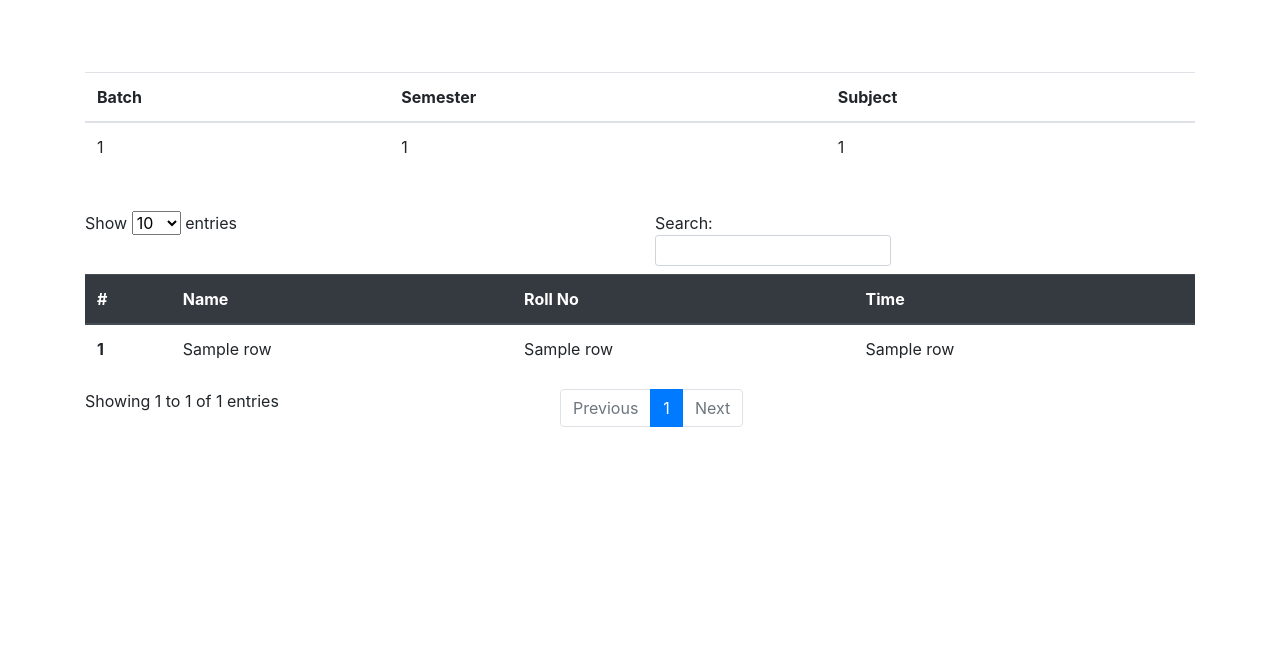
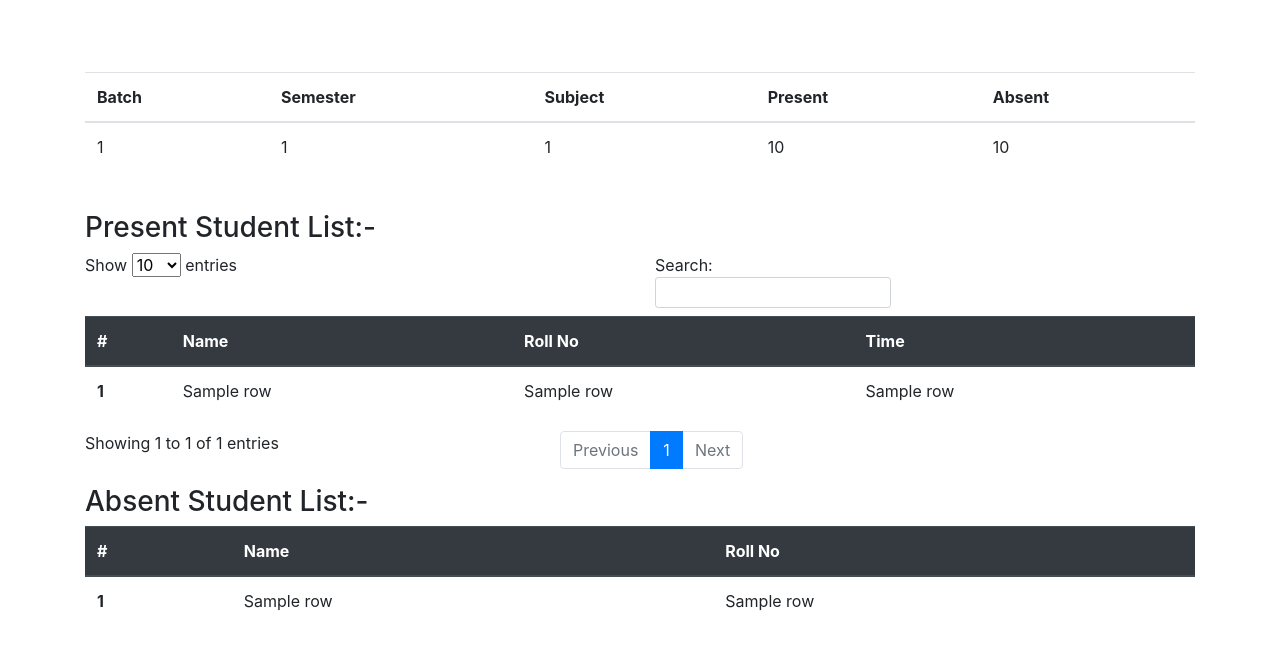
Before and after one commit to pankajkumarbij/Real-TimeVideo-Attendance-System, a Flask app: template templates/view_attendence.html in a window 1280 px wide. Shown: the part 56-706 px from the top of the page. Run offline with Flask 2, Linux system fonts and the light colour scheme; the visitor is signed in with stand-in values (Sample User, id 1); tables that the repository leaves empty or names only in its code hold one stand-in row (values such as "Sample post"); the template is opened without the code that fills it: most values are stand-ins (such as "Sample title", 1, 10 or a date in 2020); some libraries are stand-ins or nearby versions.

Commit message:
current attendence updated

```diff
--- a/app.py
+++ b/app.py
@@ -184,6 +184,8 @@ def make_attendence():
 def view_attendence():
     if not session.get("email"):
         return redirect("/login")
+    if not session.get("batch"):
+        return render_template('view_attendence.html')
     now = datetime.now()
     date = now.strftime("%Y-%m-%d")
     email = session.get("email")
@@ -193,7 +195,13 @@ def view_attendence():
     cur = mysql.connection.cursor()
     cur.execute("SELECT * FROM attendence where email=%s and date=%s and batch=%s and sem=%s and subject=%s", (email, date, batch, sem, sub))
     data = cur.fetchall()
-    return render_template('view_attendence.html', data=data, total=len(data))
+    rolls = []
+    for row in data:
+        rolls.append(row[6])
+    tcur = mysql.connection.cursor()
+    tcur.execute("SELECT * FROM student where batch=%s and roll not in %s", (batch, rolls))
+    tdata = tcur.fetchall()
+    return render_template('view_attendence.html', data=data, total=len(data), tdata=tdata, ttotal=len(tdata))
 
 @app.route('/viewallattendence')
 def view_all_attendence():
@@ -220,6 +228,7 @@ def register_student():
         details = request.form
         name = details['name']
         roll = details['roll']
+        batch = details['batch']
         file = request.files['file']
         if file.filename == '':
             flash('No selected file')
@@ -227,6 +236,10 @@ def register_student():
         if file and allowed_file(file.filename):
             filename = secure_filename(name+"."+roll+"."+file.filename.rsplit('.', 1)[1].lower())
             file.save(os.path.join(app.config['UPLOAD_FOLDER']+"/regImg", filename))
+            cur = mysql.connection.cursor()
+            cur.execute("INSERT INTO student(name, roll, batch) VALUES (%s, %s, %s)", (name, roll, batch))
+            mysql.connection.commit()
+            cur.close()
             return render_template('index.html', message="Student Successfully Registered", success=True)
     return render_template('register_student.html')
 
--- a/templates/register_student.html
+++ b/templates/register_student.html
@@ -12,6 +12,10 @@
             <input name="roll" type="text" class="form-control" id="exampleInputroll" aria-describedby="emailHelp">
         </div>
         <div class="form-group">
+            <label for="exampleInputbatch">Batch</label>
+            <input name="batch" type="number" class="form-control" id="exampleInputbatch" aria-describedby="emailHelp">
+        </div>
+        <div class="form-group">
             <label for="exampleInputimage">Image</label>
             <input name="file" type="file" class="form-control" id="exampleInputimage">
         </div>
--- a/templates/view_attendence.html
+++ b/templates/view_attendence.html
@@ -4,6 +4,7 @@
 <br/>
 <br/>
 <meta http-equiv="refresh" content="10">
+{% if session.batch %}
 <div class="container">
     <table class="table">
         <thead class="thead-info">
@@ -11,6 +12,8 @@
                 <th scope="col">Batch</th>
                 <th scope="col">Semester</th>
                 <th scope="col">Subject</th>
+                <th scope="col">Present</th>
+                <th scope="col">Absent</th>
             </tr>
         </thead>
         <tbody>
@@ -18,10 +21,13 @@
                 <td>{{session.batch}}</td>
                 <td>{{session.sem}}</td>
                 <td>{{session.sub}}</td>
+                <td>{{total}}</td>
+                <td>{{ttotal-total}}</td>
             </tr>
         </tbody>
     </table>
     <br/>
+    <h3>Present Student List:-</h3>
     <table id="example" class="table">
         <thead class="thead-dark">
             <tr>
@@ -42,7 +48,31 @@
             {% endfor %}
         </tbody>
     </table>
+    <h3>Absent Student List:-</h3>
+    <table id="example" class="table">
+        <thead class="thead-dark">
+            <tr>
+                <th scope="col">#</th>
+                <th scope="col">Name</th>
+                <th scope="col">Roll No</th>
+            </tr>
+        </thead>
+        <tbody>
+            {% for row in tdata %}
+                <tr>
+                    <th scope="row">{{loop.index}}</th>
+                    <td>{{row[1]}}</td>
+                    <td>{{row[2]}}</td>
+                </tr>
+            {% endfor %}
+        </tbody>
+    </table>
 </div>
+{% else %}
+<center>
+    <h3>Attendance details not setup</h3>
+</center>
+{% endif %}
 <script src="https://code.jquery.com/jquery-3.5.1.js" crossorigin="anonymous"></script>
 <script src="https://cdn.datatables.net/1.11.3/js/jquery.dataTables.min.js" crossorigin="anonymous"></script>
 <script src="https://cdn.datatables.net/1.11.3/js/dataTables.bootstrap4.min.js" crossorigin="anonymous"></script>
```
Also changed, not shown: regImg/rahul.18888.jpg (added), 2 other files.
